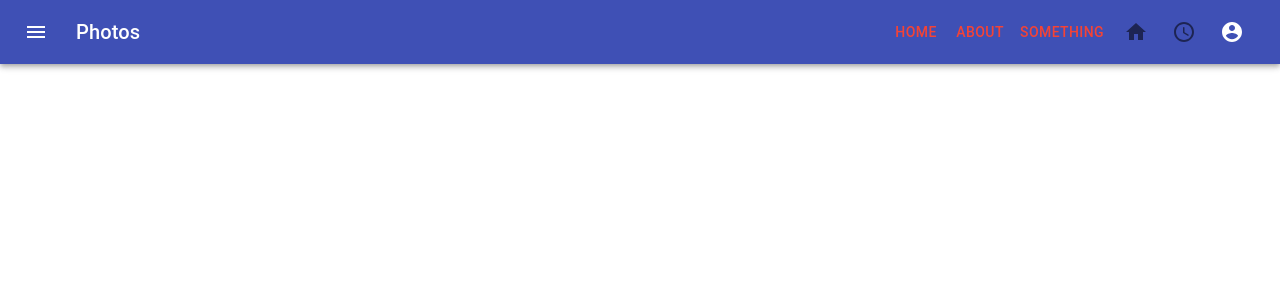
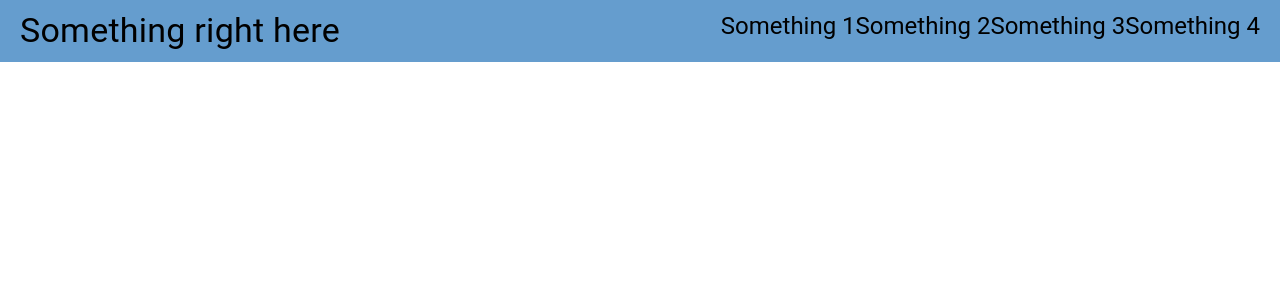
Before and after one commit to sunjaeyoon/react-materialui, a React (Create React App) app in the folder client/: page / in a window 1280 px wide. Shown: the top 300 px of the page. Built offline with nearby package versions, Linux system fonts and the light colour scheme.

Commit message:
custom nav

```diff
--- /dev/null
+++ b/client/src/components/Header.css
@@ -0,0 +1,16 @@
+.header_main{
+    padding: 10px 20px;
+    display: flex;
+    justify-content: space-between;
+    position: sticky;
+    background-color: rgb(101, 157, 206);
+
+}
+
+.header_right{
+    display: flex;
+}
+
+.header_left{
+    display: flex;
+}
--- a/client/src/components/Header.js
+++ b/client/src/components/Header.js
@@ -1,126 +1,21 @@
 import React from 'react';
-//import { makeStyles } from '@material-ui/core/styles';
-import AppBar from '@material-ui/core/AppBar';
-import Toolbar from '@material-ui/core/Toolbar';
 import Typography from '@material-ui/core/Typography';
-import IconButton from '@material-ui/core/IconButton';
-import MenuIcon from '@material-ui/icons/Menu';
-import AccountCircle from '@material-ui/icons/AccountCircle';
-import MenuItem from '@material-ui/core/MenuItem';
-import Menu from '@material-ui/core/Menu';
-import HomeIcon from '@material-ui/icons/Home';
-import ScheduleRoundedIcon from '@material-ui/icons/ScheduleRounded';
-import Button from '@material-ui/core/Button';
+import "./Header.css"
 
-import { createMuiTheme, makeStyles, ThemeProvider } from '@material-ui/core/styles';
+const Header = () => {
+  return (
+    <div className="header_main">
+      <div className="header_right">
+        <Typography variant="h4">Something right here</Typography>
+      </div>
+      <div className="header_left">
+        <Typography variant="h5">Something 1</Typography>
+        <Typography variant="h5">Something 2</Typography>
+        <Typography variant="h5">Something 3</Typography>
+        <Typography variant="h5">Something 4</Typography>
+      </div>
+    </div>
+  )
+}
 
-const theme = createMuiTheme({
-  palette: {
-    primary: {
-      light: '#757ce8',
-      main: '#3f50b5',
-      dark: '#002884',
-      contrastText: '#fff',
-    },
-    secondary: {
-      light: '#ff7961',
-      main: '#f44336',
-      dark: '#ba000d',
-      contrastText: '#000',
-    },
-  },
-});
-
-
-const useStyles = makeStyles((theme) => ({
-    root: {
-      flexGrow: 1,
-    },
-    menuButton: {
-      marginRight: theme.spacing(2),
-    },
-    title: {
-      flexGrow: 1,
-    },
-  }));
-
-export default function Header() {
-    const classes = useStyles();
-    const [auth, setAuth] = React.useState(true);
-    const [anchorEl, setAnchorEl] = React.useState(null);
-    const open = Boolean(anchorEl);
-
-
-    const handleMenu = (event) => {
-      setAnchorEl(event.currentTarget);
-    };
-
-    const handleClose = () => {
-      setAnchorEl(null);
-    };
-
-    return (
-      <div className={classes.root}>
-        <ThemeProvider theme={theme}>
-        <AppBar position="static">
-          <Toolbar>
-            <IconButton edge="start" className={classes.menuButton} color="inherit" aria-label="menu">
-              <MenuIcon />
-            </IconButton>
-            <Typography variant="h6" className={classes.title}>
-              Photos
-            </Typography>
-
-            <Button color="secondary">
-              Home
-            </Button>
-            <Button color="secondary">
-              About
-            </Button>
-            <Button color="secondary">
-              Something
-            </Button>
-
-            <IconButton>
-              <HomeIcon/>
-            </IconButton>
-            <IconButton>
-              <ScheduleRoundedIcon/>
-            </IconButton>
-            {auth && (
-              <div>
-                <IconButton
-                  aria-label="account of current user"
-                  aria-controls="menu-appbar"
-                  aria-haspopup="true"
-                  onClick={handleMenu}
-                  color="inherit"
-                >
-                  <AccountCircle />
-                </IconButton>
-                <Menu
-                  id="menu-appbar"
-                  anchorEl={anchorEl}
-                  anchorOrigin={{
-                    vertical: 'top',
-                    horizontal: 'right',
-                  }}
-                  keepMounted
-                  transformOrigin={{
-                    vertical: 'top',
-                    horizontal: 'right',
-                  }}
-                  open={open}
-                  onClose={handleClose}
-                >
-                  <MenuItem onClick={handleClose}>Profile</MenuItem>
-                  <MenuItem onClick={handleClose}>My account</MenuItem>
-                </Menu>
-              </div>
-            )}
-          </Toolbar>
-        </AppBar>
-        </ThemeProvider>
-      </div>
-    );
-  }
+export default Header
```
